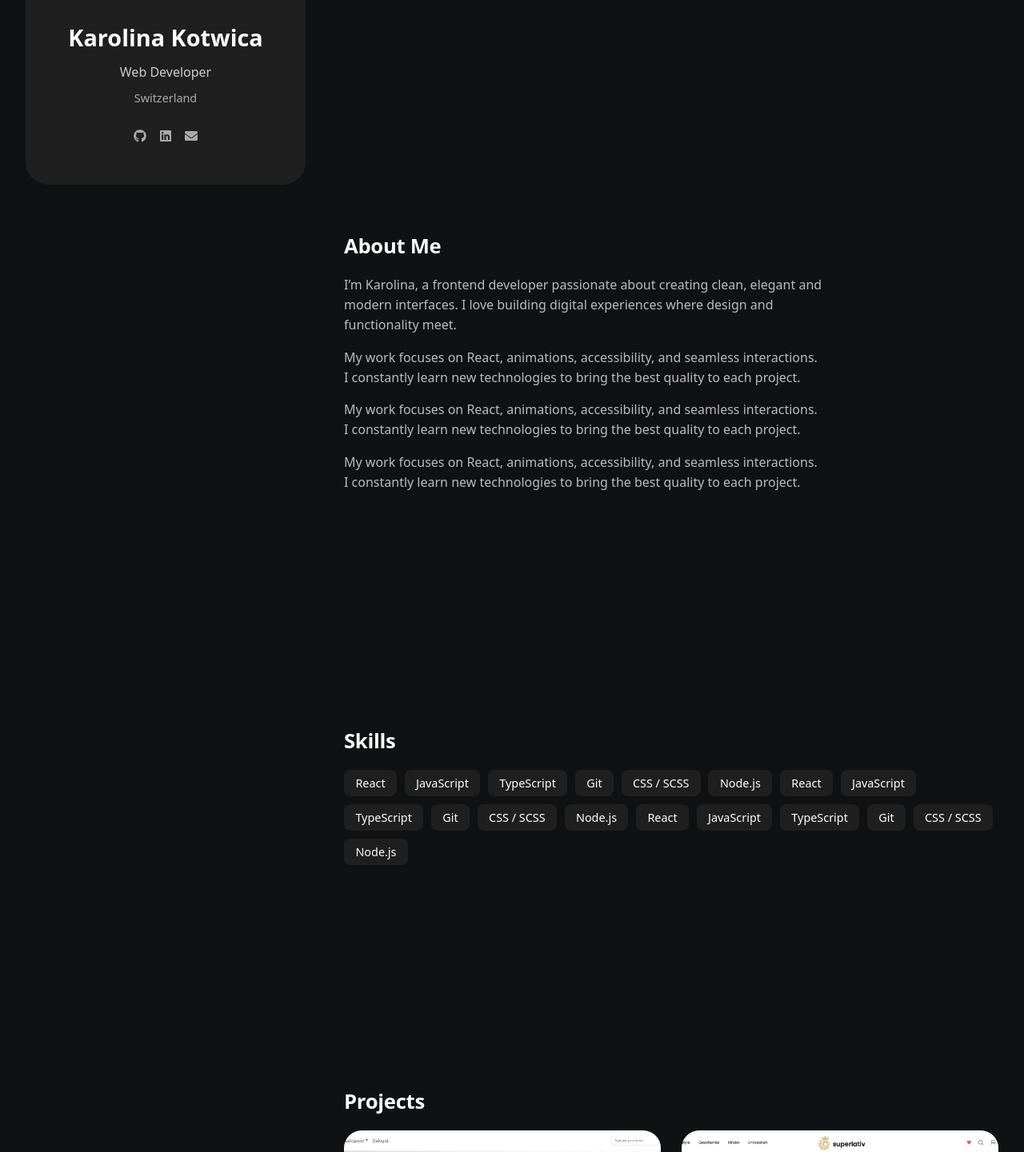
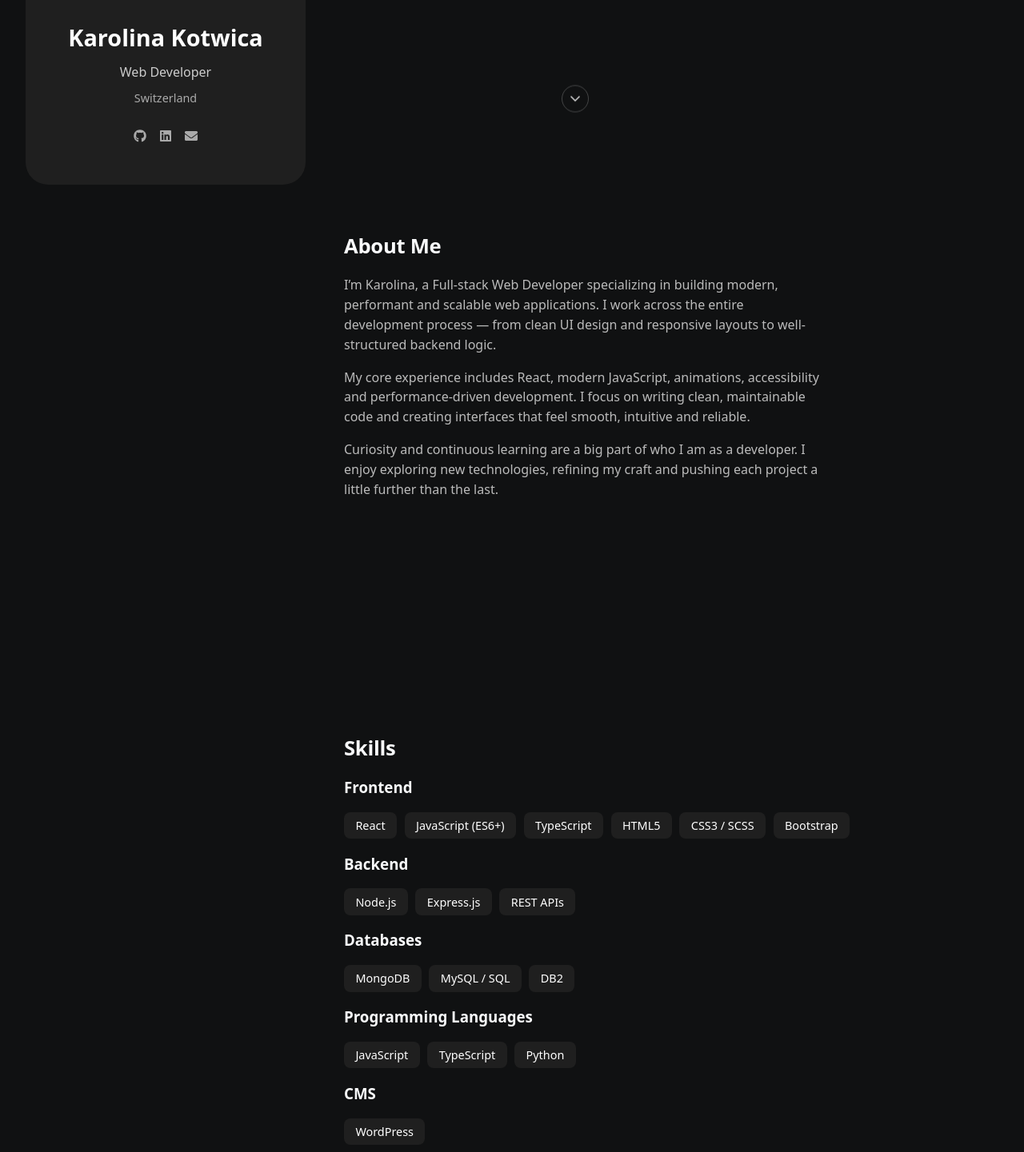
Before and after one commit to KarolinaKotwica/Portfolio_Kotwica, a React (Vite) app: page / in a window 1280 px wide. Shown: the part 412-1853 px from the top of the page at 80% size. Built offline with nearby package versions, Linux system fonts and the light colour scheme.

Commit message:
Change abou and skills section

```diff
--- a/src/components/About.jsx
+++ b/src/components/About.jsx
@@ -5,25 +5,14 @@ const About = () => {
     <section id="about" className="about">
       <h2 className="section-title">About Me</h2>
       <p className="about__text">
-        I’m Karolina, a frontend developer passionate about creating clean,
-        elegant and modern interfaces. I love building digital experiences where
-        design and functionality meet.
+      I’m Karolina, a Full-stack Web Developer specializing in building modern, performant and scalable web applications. I work across the entire development process — from clean UI design and responsive layouts to well-structured backend logic.
       </p>
 
       <p className="about__text">
-        My work focuses on React, animations, accessibility, and seamless
-        interactions. I constantly learn new technologies to bring the best
-        quality to each project.
+      My core experience includes React, modern JavaScript, animations, accessibility and performance-driven development. I focus on writing clean, maintainable code and creating interfaces that feel smooth, intuitive and reliable.
       </p>
       <p className="about__text">
-        My work focuses on React, animations, accessibility, and seamless
-        interactions. I constantly learn new technologies to bring the best
-        quality to each project.
-      </p>
-            <p className="about__text">
-        My work focuses on React, animations, accessibility, and seamless
-        interactions. I constantly learn new technologies to bring the best
-        quality to each project.
+      Curiosity and continuous learning are a big part of who I am as a developer. I enjoy exploring new technologies, refining my craft and pushing each project a little further than the last.
       </p>
     </section>
   );
--- a/src/components/Hero.jsx
+++ b/src/components/Hero.jsx
@@ -1,7 +1,15 @@
 import React from "react";
 import { motion } from "framer-motion";
+import { ChevronDown } from "lucide-react";
 
 const Hero = () => {
+  const scrollToAbout = () => {
+    const el = document.getElementById("about");
+    if (el) {
+      el.scrollIntoView({ behavior: "smooth" });
+    }
+  };
+
   return (
     <section className="hero">
       <motion.h1
@@ -21,8 +29,32 @@ const Hero = () => {
         transition={{ duration: 0.6, delay: 0.2 }}
         viewport={{ once: true }}
       >
-        Full-stack Web Developer creating modern, performant applications with a strong focus on visual clarity, clean architecture and smooth user experience.
+        Full-stack Web Developer creating modern, performant applications
+        with a strong focus on visual clarity, clean architecture and smooth
+        user experience.
       </motion.p>
+
+      {/* 🔽 Delikatnie animowana strzałka w dół */}
+      <motion.button
+        type="button"
+        className="hero__scroll-indicator"
+        onClick={scrollToAbout}
+        initial={{ opacity: 0, y: 10 }}
+        animate={{ opacity: 1, y: 0 }}
+        transition={{ duration: 0.6, delay: 0.6 }}
+      >
+        <motion.span
+          className="hero__scroll-icon"
+          animate={{ y: [0, 6, 0] }}
+          transition={{
+            duration: 1.6,
+            repeat: Infinity,
+            ease: "easeInOut"
+          }}
+        >
+          <ChevronDown size={20} />
+        </motion.span>
+      </motion.button>
     </section>
   );
 };
--- a/src/components/Skills.jsx
+++ b/src/components/Skills.jsx
@@ -1,35 +1,62 @@
 import React from "react";
 
-const SKILLS = [
+const SKILLS = {
+  Frontend: [
     "React",
+    "JavaScript (ES6+)",
+    "TypeScript",
+    "HTML5",
+    "CSS3 / SCSS",
+    "Bootstrap"
+  ],
+
+  Backend: [
+    "Node.js",
+    "Express.js",
+    "REST APIs"
+  ],
+
+  Databases: [
+    "MongoDB",
+    "MySQL / SQL",
+    "DB2"
+  ],
+
+  "Programming Languages": [
     "JavaScript",
     "TypeScript",
-  "Git",
-  "CSS / SCSS",
-  "Node.js",
-  "React",
-  "JavaScript",
-  "TypeScript",
-  "Git",
-  "CSS / SCSS",
-  "Node.js",
-  "React",
-  "JavaScript",
-  "TypeScript",
-  "Git",
-  "CSS / SCSS",
-  "Node.js"
-];
+    "Python"
+  ],
+
+  CMS: [
+    "WordPress"
+  ],
+
+  "Tools & Workflow": [
+    "Git & GitHub",
+    "npm",
+    "Vite",
+    "VS Code"
+  ],
+};
 
 const Skills = () => {
   return (
     <section id="tech" className="skills">
       <h2 className="section-title">Skills</h2>
 
+      <div className="skills__categories">
+        {Object.entries(SKILLS).map(([category, items]) => (
+          <div className="skills-category" key={category}>
+            <h3 className="skills-category__title">{category}</h3>
+
             <div className="skills__grid">
-        {SKILLS.map((skill) => (
+              {items.map((skill) => (
                 <div className="skill-tag" key={skill}>
                   {skill}
+                </div>
+              ))}
+            </div>
           </div>
         ))}
       </div>
--- a/src/styles/_Hero.scss
+++ b/src/styles/_Hero.scss
@@ -1,5 +1,6 @@
 .hero {
   margin-bottom: 4rem;
+  position: relative;
 }
 
 .hero__title {
@@ -16,3 +17,43 @@
   max-width: 550px;
   line-height: 1.6;
 }
+
+.hero__scroll-indicator {
+  margin-top: 2.5rem;
+  background: transparent;
+  border: none;
+  cursor: pointer;
+
+  display: flex;
+  align-items: center;
+  justify-content: center;
+
+  padding: 0;
+
+  position: absolute;
+  right: 32rem;
+  top: 90%;
+  transform: translateY(-50%);
+}
+
+.hero__scroll-icon {
+  width: 32px;
+  height: 32px;
+
+  border-radius: 999px;
+  border: 1px solid rgba(255, 255, 255, 0.25);
+
+  display: flex;
+  align-items: center;
+  justify-content: center;
+
+  color: #e5e5e5;
+  opacity: 0.9;
+
+  transition: 0.25s ease;
+}
+
+.hero__scroll-indicator:hover .hero__scroll-icon {
+  border-color: rgba(255, 255, 255, 0.6);
+  opacity: 1;
+}
--- a/src/styles/_ProfileCard.scss
+++ b/src/styles/_ProfileCard.scss
@@ -19,7 +19,7 @@
   width: 80%;
   height: 250px;
   border-radius: 18px;
-  background: url("/karolina.jpg") center/cover no-repeat;
+  background: url("/karolina.webp") center/cover no-repeat;
   margin-bottom: 1rem;
 }
 
```
Also changed, not shown: public/karolina.jpg (deleted), public/karolina.webp (added). Lines whose indentation alone changed are shown as unchanged.
